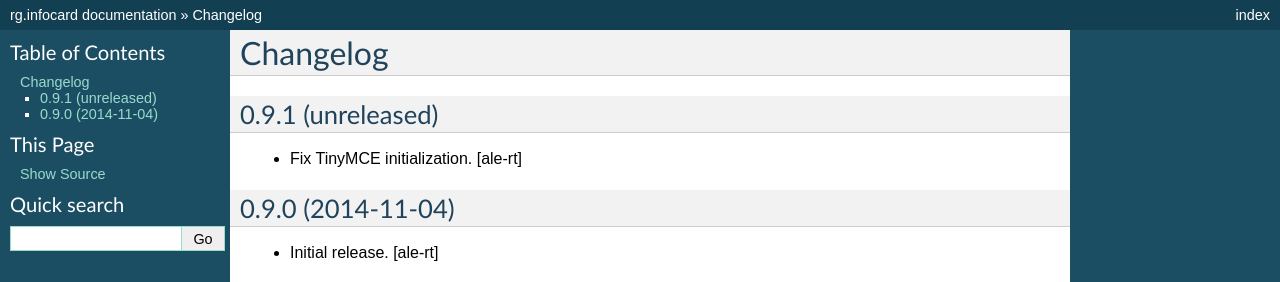
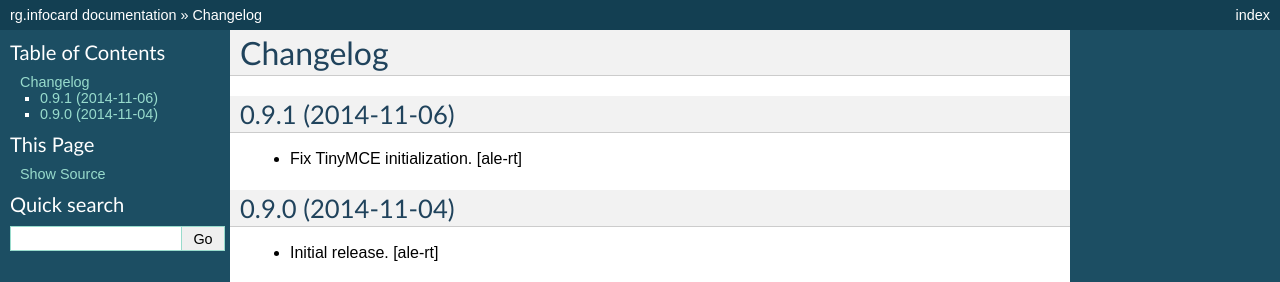
Before and after one commit to PloneGov-IT/rg.infocard, a Sphinx documentation site: the page built from docs/CHANGELOG.rst, in a window 1280 px wide. Shown: the top 282 px of the page. Built offline with Sphinx 7.4.7, drawn with Linux system fonts in a browser that asks for light colours.

Commit message:
Preparing release 0.9.1

```diff
--- a/docs/CHANGELOG.rst
+++ b/docs/CHANGELOG.rst
@@ -3,7 +3,7 @@
 Changelog
 =========
 
-0.9.1 (unreleased)
+0.9.1 (2014-11-06)
 ------------------
 
 - Fix TinyMCE initialization.
--- a/setup.py
+++ b/setup.py
@@ -17,7 +17,7 @@ long_description = "\n\n".join((
 
 setup(
     name='rg.infocard',
-    version='0.9.1.dev0',
+    version='0.9.1',
     description="rg.infocard",
     long_description=long_description,
     # Get more from http://pypi.python.org/pypi?%3Aaction=list_classifiers
```
